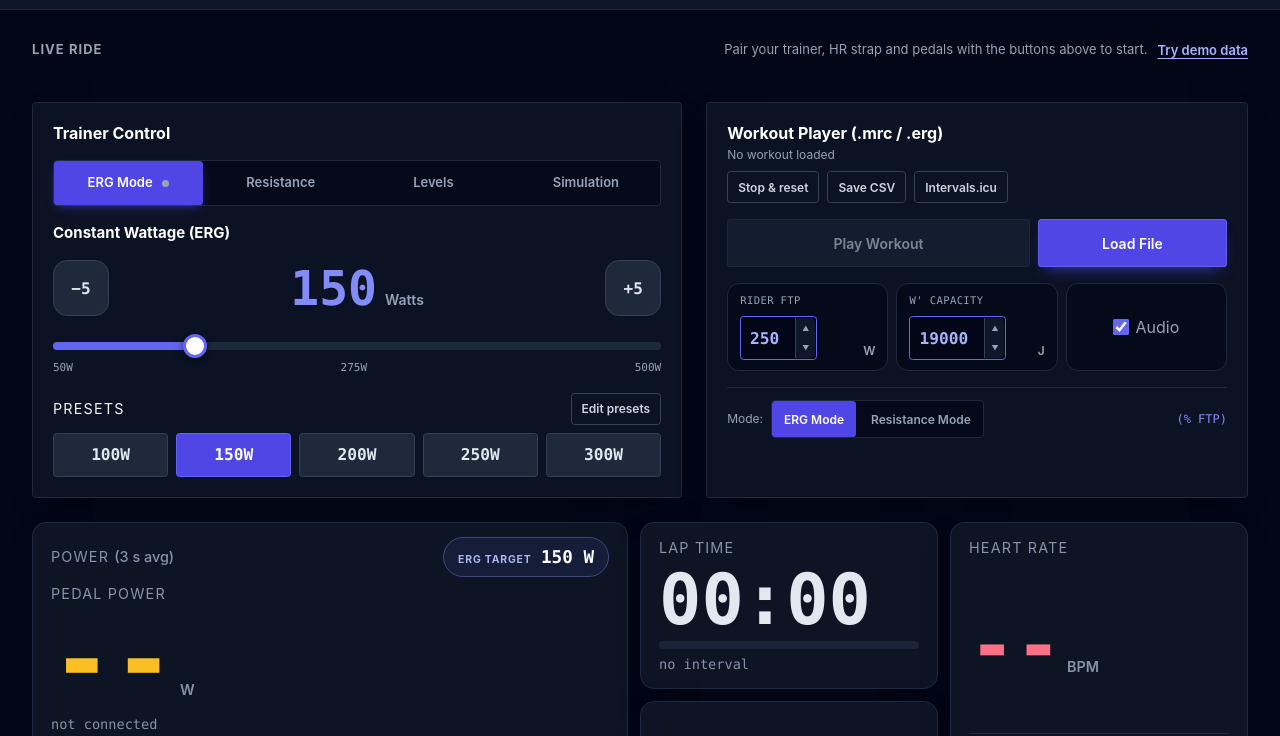
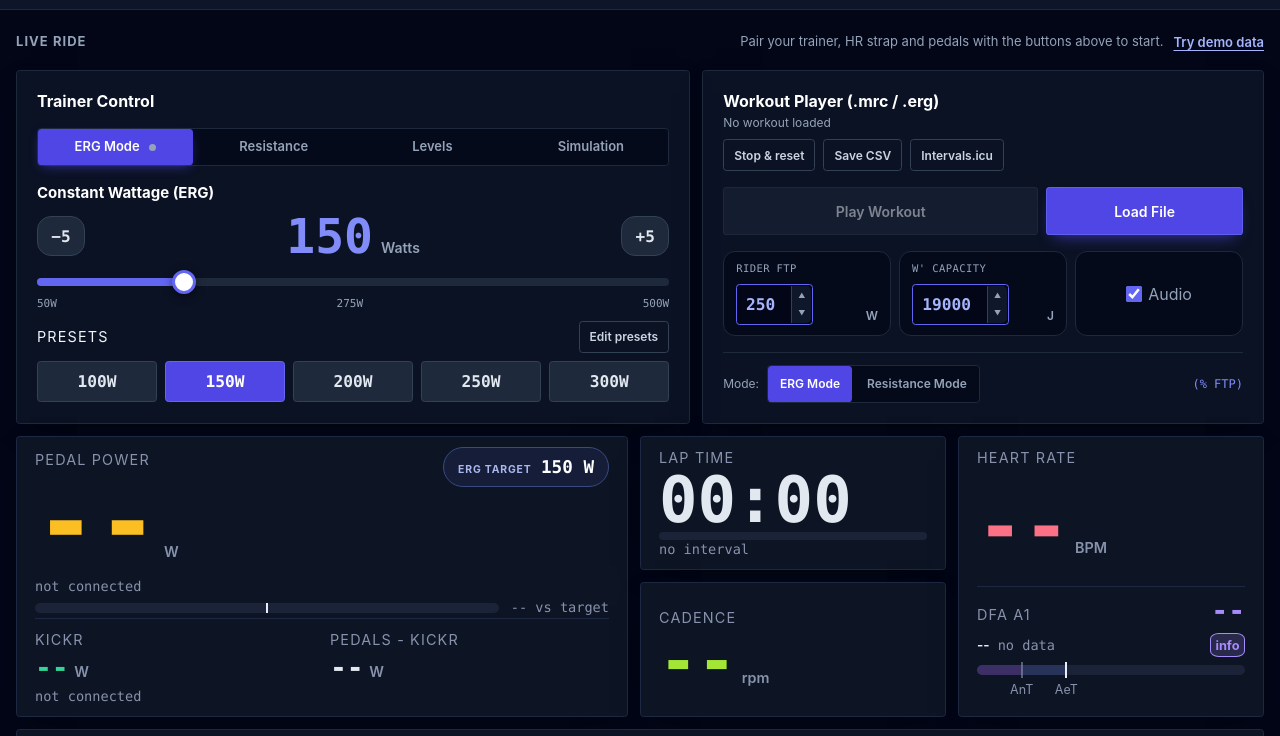
Before and after one commit to MartinDK/kickr-trainer-app, a plain HTML site: page index.html in a window 1280 px wide. Shown: the part 64-800 px from the top of the page. Drawn offline with Linux system fonts and the light colour scheme.

Commit message:
UI - Made Cockpit UI more compact

```diff
--- a/index.html
+++ b/index.html
@@ -637,10 +637,22 @@
         <div class="cockpit-grid">
           <!-- HERO: power vs target -->
           <article class="cockpit-tile cockpit-tile--power">
-            <div class="cockpit-tile-header">
-              <span class="metric-label"
-                >Power <span class="metric-label-detail">(3 s avg)</span></span
+            <div class="power-hero">
+              <div class="power-top">
+                <span class="metric-label">Pedal power</span>
+                <div class="metric-reading">
+                  <span
+                    id="pedalPowerDisplay"
+                    class="metric-value metric-value--hero metric-value--amber"
+                    >--</span
                   >
+                  <span class="metric-unit">W</span>
+                </div>
+                <span id="pedalPowerSub" class="metric-note"
+                  >not connected</span
+                >
+              </div>
+              <div class="power-top">
                 <span class="target-chip">
                   <span id="targetModeLabel" class="target-chip-label"
                     >ERG target</span
@@ -650,18 +662,6 @@
                   >
                 </span>
               </div>
-
-            <div class="power-hero">
-              <span class="metric-label">Pedal power</span>
-              <div class="metric-reading">
-                <span
-                  id="pedalPowerDisplay"
-                  class="metric-value metric-value--hero metric-value--amber"
-                  >--</span
-                >
-                <span class="metric-unit">W</span>
-              </div>
-              <span id="pedalPowerSub" class="metric-note">not connected</span>
             </div>
 
             <div class="target-deviation">
@@ -762,7 +762,7 @@
                 <span id="dfaZone" class="dfa-zone-name">--</span>
                 <span id="dfaZoneNote" class="metric-note">no data</span>
                 <details class="dfa-info">
-                  <summary aria-label="What do AeT and AnT mean?">?</summary>
+                  <summary aria-label="What do AeT and AnT mean?">info</summary>
                   <div class="dfa-info-panel">
                     <p>
                       DFA a1 measures how organised your heartbeat timing is. It
@@ -780,10 +780,7 @@
                       <strong>Below 0.50:</strong> hard, beyond your anaerobic
                       threshold (AnT, close to FTP).
                     </p>
-                    <p class="metric-note">
-                      Cut-offs are population averages. Yours may sit a little
-                      higher or lower.
-                    </p>
+                    <p class="metric-note">Values are population averages.</p>
                   </div>
                 </details>
               </div>
--- a/src/styles/cockpit.css
+++ b/src/styles/cockpit.css
@@ -58,14 +58,15 @@
 .cockpit-strip {
   background: var(--ck-tile);
   border: 1px solid var(--ck-border);
-  border-radius: 14px;
-  padding: 14px 18px;
+  border-radius: 0.225rem;
+  padding: 10px 18px;
   min-width: 0;
 }
 .cockpit-tile {
   display: flex;
   flex-direction: column;
-  gap: 6px;
+  justify-content: space-between;
+  gap: 0;
 }
 
 /* ---------- Type ---------- */
@@ -110,7 +111,7 @@
   font-size: clamp(3rem, 6vw, 5rem);
 }
 .metric-value--xl {
-  font-size: clamp(2.75rem, 5.5vw, 4.75rem);
+  font-size: clamp(2.75rem, 5vw, 4.75rem);
 }
 .metric-value--medium {
   font-size: clamp(1.25rem, 2.2vw, 1.75rem);
@@ -169,9 +170,9 @@
 
 .power-hero {
   display: flex;
-  flex-direction: column;
+  flex-direction: row;
+  justify-content: space-between;
   gap: 4px;
-  margin-top: auto;
 }
 
 /* Deviation bar: centre = on target, fill grows left (under) or right (over) */
@@ -352,11 +353,11 @@
 .dfa-info summary {
   list-style: none;
   cursor: pointer;
-  width: 24px;
+  width: 35px;
   height: 24px;
   display: grid;
   place-items: center;
-  border-radius: 50%;
+  border-radius: 25%;
   background: rgba(167, 139, 250, 0.18);
   border: 1px solid var(--ck-violet);
   color: var(--ck-violet);
@@ -384,6 +385,7 @@
   border-radius: 10px;
   box-shadow: 0 8px 24px rgba(0, 0, 0, 0.45);
   z-index: 10;
+  font-size: 0.9rem;
 }
 .dfa-info-panel strong {
   color: var(--ck-violet);
--- a/src/styles/styles.css
+++ b/src/styles/styles.css
@@ -366,7 +366,6 @@ button {
   align-items: center;
   justify-content: space-between;
   gap: 0.375rem 1rem;
-  margin-bottom: 0.75rem;
 }
 
 .section-heading-group {
@@ -815,7 +814,7 @@ button {
 }
 
 .mode-tab-button {
-  min-height: 2.75rem;
+  min-height: 2.25rem;
   padding: 0.375rem 0.5rem;
   font-size: 0.8125rem;
   font-weight: 600;
@@ -859,7 +858,7 @@ button {
 .mode-panel {
   display: flex;
   flex-direction: column;
-  gap: 1rem;
+  gap: 0.5rem;
 }
 
 .mode-panel-title {
@@ -882,8 +881,8 @@ button {
 }
 
 .stepper-button {
-  width: 3.5rem;
-  height: 3.5rem;
+  width: 3rem;
+  height: 2.5rem;
   font-family: var(--font-mono);
   font-size: 1rem;
   font-weight: 700;
@@ -1015,7 +1014,7 @@ button {
 .preset-input {
   width: 100%;
   min-width: 0;
-  min-height: 2.75rem;
+  min-height: 2.55rem;
   padding: 0.25rem;
   font-family: var(--font-mono);
   font-size: 1.0125rem;
@@ -1693,11 +1692,11 @@ button {
 
 @media (min-width: 640px) {
   :root {
-    --layout-gap: 1.25rem;
+    --layout-gap: 0.75rem;
   }
 
   .dashboard {
-    padding: 1.5rem;
+    padding: 1rem;
   }
 
   .dashboard-card {
@@ -1779,7 +1778,7 @@ button {
 
 @media (min-width: 1024px) {
   :root {
-    --layout-gap: 1.5rem;
+    --layout-gap: 0.75rem;
   }
 
   .app-header-inner {
@@ -1787,7 +1786,7 @@ button {
   }
 
   .dashboard {
-    padding: 1.5rem 2rem 2.5rem;
+    padding: 1rem 1rem 1.5rem;
   }
 
   .cockpit-grid {
```
Also changed, not shown: 1 other file. Lines whose indentation alone changed are shown as unchanged.
